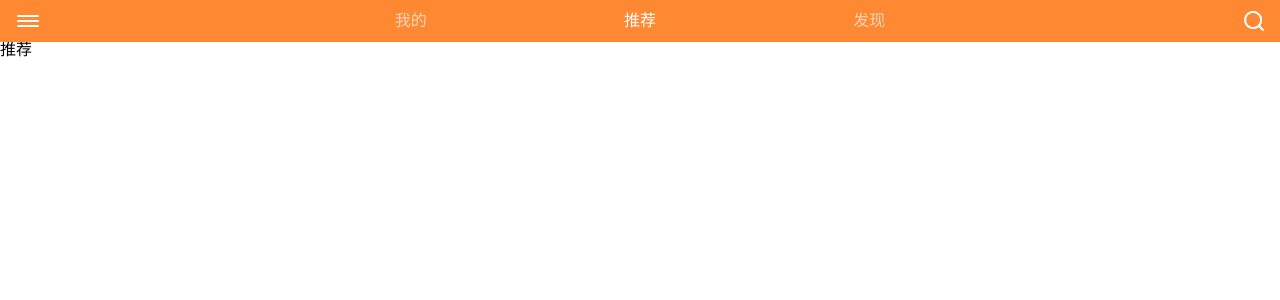
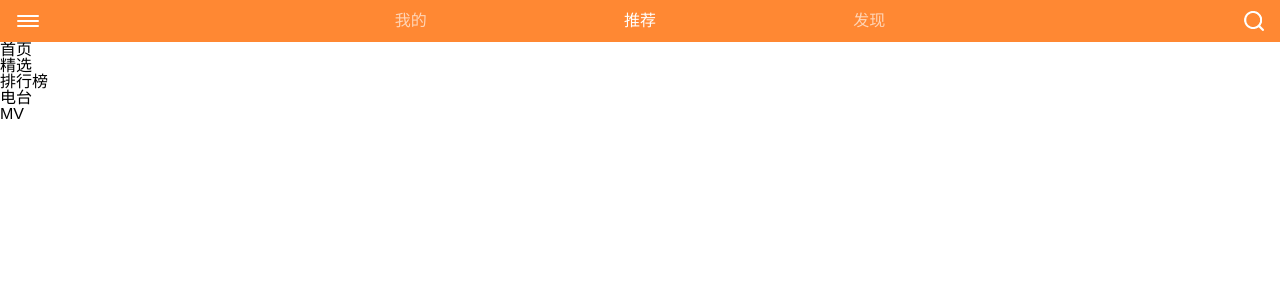
Before and after one commit to lemontree2000/xiamiApp, a Vue app: page / in a window 1280 px wide. Shown: the top 300 px of the page. Built offline with nearby package versions, Linux system fonts and the light colour scheme.

Commit message:
添加 recommend

```diff
--- a/src/components/index.vue
+++ b/src/components/index.vue
@@ -34,7 +34,6 @@ export default {
   },
   methods: {
     showComp (comId, state) {
-      console.log(comId, state)
       this.currComp = comId
       this.currState = state
     }
--- a/src/components/recommend.vue
+++ b/src/components/recommend.vue
@@ -1,6 +1,14 @@
 <template>
   <div class="recommend">
-    推荐
+    <nav>
+      <ul>
+        <li>首页</li>
+        <li>精选</li>
+        <li>排行榜</li>
+        <li>电台</li>
+        <li>MV</li>
+      </ul>
+    </nav>
   </div>
 </template>
 
```
